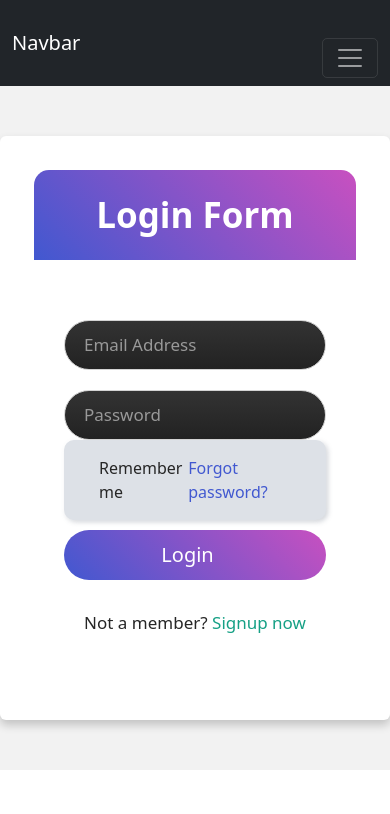
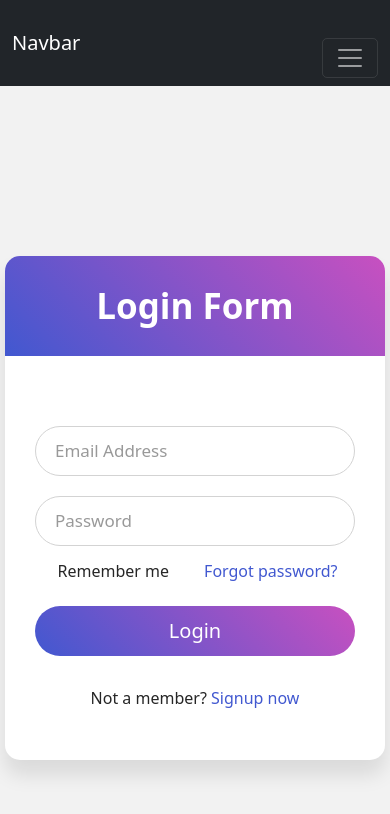
Before and after one commit to atultingre/react-forms, a React (Create React App) app: page /login2 in a window 390 px wide. Shown: the top 814 px of the page. Built offline with nearby package versions, Linux system fonts and the light colour scheme; a web font is replaced by a local one.

Commit message:
Login1 & Login2 fixed media queries

```diff
--- a/src/App.js
+++ b/src/App.js
@@ -19,6 +19,7 @@ import Login9 from "./Components/Login/Login9/Login9";
 import Login10 from "./Components/Login/Login10/Login10";
 import Registration6 from "./Components/Registration/Registration6/Registration6";
 import Login11 from "./Components/Login/Login11/Login11";
+import Login12 from "./Components/Login/Login12/Login12";
 function App() {
   return (
     <div>
@@ -36,6 +37,7 @@ function App() {
           <Route exact path="/login9" element={<Login9 />} />
           <Route exact path="/login10" element={<Login10 />} />
           <Route exact path="/login11" element={<Login11 />} />
+          <Route exact path="/login12" element={<Login12 />} />
           <Route exact path="/register1" element={<Registration1 />} />
           <Route exact path="/register2" element={<Registration2 />} />
           <Route exact path="/register3" element={<Registration3 />} />
--- a/src/Components/Login/Login1/Login1.css
+++ b/src/Components/Login/Login1/Login1.css
@@ -7,7 +7,7 @@
     font-family: 'Poppins', sans-serif;
 } */
 
-.login1 {
+.login1-body {
     overflow: hidden;
     background: #1abc9c;
 }
@@ -16,12 +16,14 @@
     background: rgba(26, 188, 156, 0.3);
 }
 
-.login-container {
-    max-width: 440px;
+.login1-container {
+    margin: auto;
+    height: 100vh;
+    /* max-width: 440px; */
     padding: 0 20px;
 }
 
-.wrapper {
+.login1-wrapper {
     margin:  50px auto;
     width: 50%;
     background: #fff;
@@ -29,7 +31,7 @@
     box-shadow: 0px 4px 10px 1px rgba(0, 0, 0, 0.1);
 }
 
-.wrapper .title {
+.login1-wrapper .login1-title {
     height: 90px;
     background: #16a085;
     border-radius: 5px 5px 0 0;
@@ -41,17 +43,17 @@
     justify-content: center;
 }
 
-.wrapper form {
+.login1-wrapper .login1-form {
     padding: 30px 25px 25px 25px;
 }
 
-.wrapper form .row {
+.login1-wrapper .login1-form .login1-row {
     height: 45px;
     margin-bottom: 15px;
     position: relative;
 }
 
-.wrapper form .row input {
+.login1-wrapper .login1-form .login1-row .login1-input {
     height: 100%;
     width: 100%;
     outline: none;
@@ -62,16 +64,16 @@
     transition: all 0.3s ease;
 }
 
-form .row input:focus {
+.login1-form .login1-row input:focus {
     border-color: #16a085;
     box-shadow: inset 0px 0px 2px 2px rgba(26, 188, 156, 0.25);
 }
 
-form .row input::placeholder {
+.login1-form .login1-row .login1-input::placeholder {
     color: #999;
 }
 
-.wrapper form .row i {
+.login1-wrapper .login1-form .login1-row i {
     position: absolute;
     width: 47px;
     height: 100%;
@@ -85,21 +87,21 @@ form .row input::placeholder {
     justify-content: center;
 }
 
-.wrapper form .pass {
+.login1-wrapper .login1-form .login1-pass {
     margin: -8px 0 20px 0;
 }
 
-.wrapper form .pass a {
+.login1-wrapper .login1-form .login1-pass a {
     color: #16a085;
     font-size: 17px;
     text-decoration: none;
 }
 
-.wrapper form .pass a:hover {
+.login1-wrapper .login1-form .login1-pass a:hover {
     text-decoration: underline;
 }
 
-.wrapper form .button input {
+.login1-wrapper .login1-form .login1-button .login1-input {
     color: #fff;
     font-size: 20px;
     font-weight: 500;
@@ -109,21 +111,21 @@ form .row input::placeholder {
     cursor: pointer;
 }
 
-form .button input:hover {
+.login1-form .login1-button .login1-input:hover {
     background: #12876f;
 }
 
-.wrapper form .signup-link {
+.login1-wrapper .login1-form .login1-signup-link {
     text-align: center;
     margin-top: 20px;
     font-size: 17px;
 }
 
-.wrapper form .signup-link a {
+.login1-wrapper .login1-form .login1-signup-link a {
     color: #16a085;
     text-decoration: none;
 }
 
-form .signup-link a:hover {
+.login1-form .login1-signup-link a:hover {
     text-decoration: underline;
 }
--- a/src/Components/Login/Login1/Login1.js
+++ b/src/Components/Login/Login1/Login1.js
@@ -2,30 +2,30 @@ import React from "react";
 import "./Login1.css";
 import { Link } from "react-router-dom";
 
-const Form1 = () => {
+const Login1 = () => {
   return (
-    <div className="login1">
-      <div className="Login-container">
-        <div className="wrapper">
-          <div className="title">
+    <div className="login1-body">
+      <div className="login1-container">
+        <div className="login1-wrapper">
+          <div className="login1-title">
             <span>Login Form</span>
           </div>
-          <form action="#">
-            <div className="row">
+          <form action="#" className="login1-form">
+            <div className="login1-row">
               <i className="fas fa-user"></i>
-              <input type="text" placeholder="Email or Phone" required />
+              <input className="login1-input" type="text" placeholder="Email or Phone" required />
             </div>
-            <div className="row">
+            <div className="login1-row">
               <i className="fas fa-lock"></i>
-              <input type="password" placeholder="Password" required />
+              <input className="login1-input" type="password" placeholder="Password" required />
             </div>
-            <div className="pass">
+            <div className="login1-pass">
               <Link href="#">Forgot password?</Link>
             </div>
-            <div className="row button">
-              <input type="submit" value="Login" />
+            <div className="login1-row login1-button">
+              <input className="login1-input" type="submit" value="Login" />
             </div>
-            <div className="signup-link">
+            <div className="login1-signup-link">
               Not a member? <Link to="/forms/register1">Signup now</Link>
             </div>
           </form>
@@ -35,4 +35,4 @@ const Form1 = () => {
   );
 };
 
-export default Form1;
+export default Login1;
--- a/src/Components/Login/Login2/Login2.css
+++ b/src/Components/Login/Login2/Login2.css
@@ -5,9 +5,10 @@
   box-sizing: border-box;
   font-family: 'Poppins', sans-serif;
 }*/
-.login2-form{
+.login2-body{
     display: grid;
-    height: 100%;
+    /* height: 100%; */
+    height: 100vh;
     width: 100%;
     place-items: center;
     background: #f2f2f2;
@@ -17,13 +18,13 @@
     background: #4158d0;
     color: #fff;
 }
-.wrapper{
+.login2-wrapper{
   width: 380px;
   background: #fff;
   border-radius: 15px;
   box-shadow: 0px 15px 20px rgba(0,0,0,0.1);
 }
-.wrapper .title{
+.login2-wrapper .login2-title{
   font-size: 35px;
   font-weight: 600;
   text-align: center;
@@ -33,16 +34,16 @@
   border-radius: 15px 15px 0 0;
   background: linear-gradient(-135deg, #c850c0, #4158d0);
 }
-.wrapper form{
+.login2-wrapper .login2-form{
   padding: 10px 30px 50px 30px;
 }
-.wrapper form .field{
+.login2-wrapper .login2-form .login2-field{
   height: 50px;
   width: 100%;
   margin-top: 20px;
   position: relative;
 }
-.wrapper form .field input{
+.login2-wrapper .login2-form .login2-field .login2-input{
   height: 100%;
   width: 100%;
   outline: none;
@@ -52,11 +53,11 @@
   border-radius: 25px;
   transition: all 0.3s ease;
 }
-.wrapper form .field input:focus,
-form .field input:valid{
+.login2-wrapper .login2-form .login2-field .login2-input:focus,
+.login2-form .login2-field .login2-input:valid{
   border-color: #4158d0;
 }
-.wrapper form .field label{
+.login2-wrapper .login2-form .login2-field .login2-label{
   position: absolute;
   top: 50%;
   left: 20px;
@@ -67,15 +68,15 @@ form .field input:valid{
   transform: translateY(-50%);
   transition: all 0.3s ease;
 }
-form .field input:focus ~ label,
-form .field input:valid ~ label{
+.login2-form .login2-field .login2-input:focus ~ .login2-label,
+.login2-form .login2-field .login2-input:valid ~ .login2-label{
   top: 0%;
   font-size: 16px;
   color: #4158d0;
   background: #fff;
   transform: translateY(-50%);
 }
-form .content{
+.login2-form .login2-content{
   display: flex;
   width: 100%;
   height: 50px;
@@ -83,25 +84,25 @@ form .content{
   align-items: center;
   justify-content: space-around;
 }
-form .content .checkbox{
+.login2-form .login2-content .checkbox{
   display: flex;
   align-items: center;
   justify-content: center;
 }
-form .content input{
+.login2-form .login2-content .login2-input{
   width: 15px;
   height: 15px;
   background: red;
 }
-form .content label{
+.login2-form .login2-content .login2-label{
   color: #262626;
   user-select: none;
   padding-left: 5px;
 }
-form .content .pass-link{
+.login2-form .login2-content .login2-pass-link{
   color: "";
 }
-form .field input[type="submit"]{
+.login2-form .login2-field .login2-input[type="submit"]{
   color: #fff;
   border: none;
   padding-left: 0;
@@ -112,20 +113,20 @@ form .field input[type="submit"]{
   background: linear-gradient(-135deg, #c850c0, #4158d0);
   transition: all 0.3s ease;
 }
-form .field input[type="submit"]:active{
+.login2-form .login2-field .login2-input[type="submit"]:active{
   transform: scale(0.95);
 }
-form .signup-link{
+.login2-form .login2-signup-link{
   color: #262626;
   margin-top: 20px;
   text-align: center;
 }
-form .pass-link a,
-form .signup-link a{
+.login2-form .login2-pass-link a,
+.login2-form .login2-signup-link a{
   color: #4158d0;
   text-decoration: none;
 }
-form .pass-link a:hover,
-form .signup-link a:hover{
+.login2-form .login2-pass-link a:hover,
+.login2-form .login2-signup-link a:hover{
   text-decoration: underline;
 }
--- a/src/Components/Login/Login2/Login2.js
+++ b/src/Components/Login/Login2/Login2.js
@@ -4,31 +4,31 @@ import { Link } from "react-router-dom";
 
 const Login2 = () => {
   return (
-    <div className="login2-form">
-      <div className="wrapper">
-        <div className="title">Login Form</div>
-        <form action="#">
-          <div className="field">
-            <input type="text" required />
-            <label>Email Address</label>
+    <div className="login2-body">
+      <div className="login2-wrapper">
+        <div className="login2-title">Login Form</div>
+        <form action="#" className="login2-form">
+          <div className="login2-field">
+            <input className="login2-input"  type="text" required />
+            <label className="login2-label">Email Address</label>
           </div>
-          <div className="field">
-            <input type="password" required />
-            <label>Password</label>
+          <div className="login2-field">
+            <input className="login2-input" type="password" required />
+            <label className="login2-label">Password</label>
           </div>
-          <div className="content">
+          <div className="login2-content">
             <div className="checkbox">
-              <input type="checkbox" id="remember-me" />
-              <label for="remember-me">Remember me</label>
+              <input className="login2-input" type="checkbox" id="remember-me" />
+              <label className="login2-label" for="remember-me">Remember me</label>
             </div>
-            <div className="pass-link">
+            <div className="login2-pass-link">
               <Link href="#">Forgot password?</Link>
             </div>
           </div>
-          <div className="field">
-            <input type="submit" value="Login" />
+          <div className="login2-field">
+            <input className="login2-input" type="submit" value="Login" />
           </div>
-          <div className="signup-link">
+          <div className="login2-signup-link">
             Not a member? <Link to="/forms/register2">Signup now</Link>
           </div>
         </form>
```
